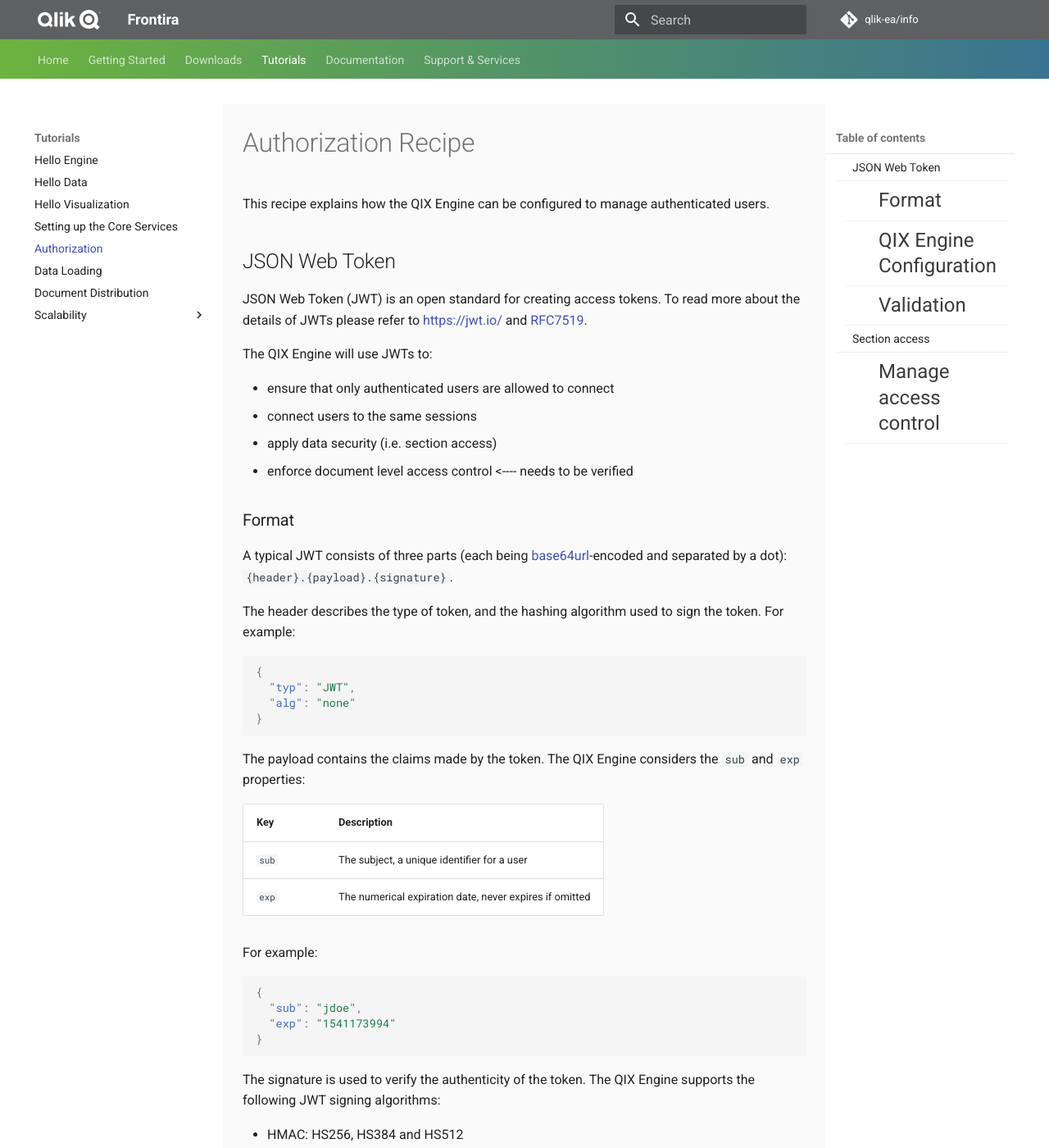
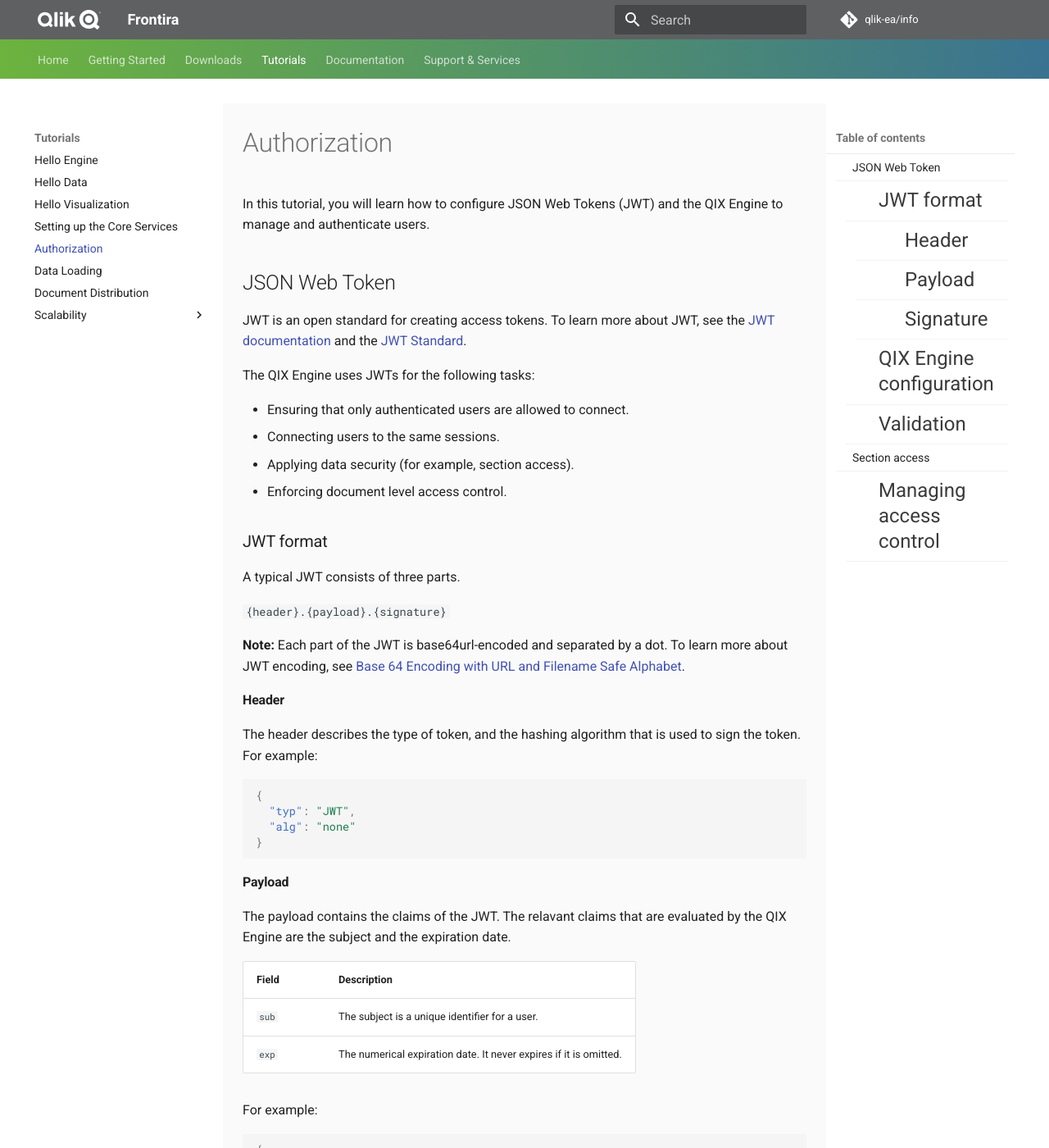
Before and after one commit to qlik-oss/core-website, an MkDocs documentation site: the page built from docs/tutorials/authorization.md, in a window 1280 px wide and 1400 px high. Shown: the whole window at 82% size. Built offline with MkDocs 1.6.1 and Material for MkDocs 9.7.7, drawn with Linux system fonts in a browser that asks for light colours; comment, search, counter and statistics services are not loaded; old or Windows-style settings are respelled for this version of MkDocs; some of the changed text lies outside the part shown.

Commit message:
Documentation authorization tutorial (#145)
* First pass at authorization docs

* Second pass - rewording/organizing content

````diff
--- a/docs/tutorials/authorization.md
+++ b/docs/tutorials/authorization.md
@@ -1,25 +1,33 @@
-# Authorization Recipe
+# Authorization
 
-This recipe explains how the QIX Engine can be configured to manage authenticated users.
+In this tutorial, you will learn how to configure JSON Web Tokens (JWT) and the QIX Engine
+to manage and authenticate users.
 
 ## JSON Web Token
 
-JSON Web Token (JWT) is an open standard for creating access tokens. To read more about the details of JWTs please
-refer to [https://jwt.io/](https://jwt.io/) and [RFC7519](https://tools.ietf.org/html/rfc7519).
+JWT is an open standard for creating access tokens. To learn more about JWT,
+see the [JWT documentation](https://jwt.io/) and the [JWT Standard](https://tools.ietf.org/html/rfc7519).
 
-The QIX Engine will use JWTs to:
+The QIX Engine uses JWTs for the following tasks:
 
-- ensure that only authenticated users are allowed to connect
-- connect users to the same sessions
-- apply data security (i.e. section access)
-- enforce document level access control <---- needs to be verified
+- Ensuring that only authenticated users are allowed to connect.
+- Connecting users to the same sessions.
+- Applying data security (for example, section access).
+- Enforcing document level access control.
 
-### Format
+### JWT format
 
-A typical JWT consists of three parts (each being [base64url](https://tools.ietf.org/html/rfc4648#section-5)-encoded
-and separated by a dot): `{header}.{payload}.{signature}`.
+A typical JWT consists of three parts.
 
-The header describes the type of token, and the hashing algorithm used to sign the token. For example:
+`{header}.{payload}.{signature}`
+
+**Note:** Each part of the JWT is base64url-encoded and separated by a dot.
+To learn more about JWT encoding, see [Base 64 Encoding with URL and Filename Safe Alphabet](https://tools.ietf.org/html/rfc4648#section-5).
+
+#### Header
+
+The header describes the type of token,
+and the hashing algorithm that is used to sign the token. For example:
 
 ```json
 {
@@ -28,12 +36,15 @@
 }
 ```
 
-The payload contains the claims made by the token. The QIX Engine considers the `sub` and `exp` properties:
+#### Payload
 
-| Key | Description |
+The payload contains the claims of the JWT.
+The relavant claims that are evaluated by the QIX Engine are the subject and the expiration date.
+
+| Field | Description |
 | -----|------------|
-| `sub` | The subject, a unique identifier for a user |
-| `exp` | The numerical expiration date, never expires if omitted |
+| `sub` | The subject is a unique identifier for a user. |
+| `exp` | The numerical expiration date. It never expires if it is omitted. |
 
 For example:
 
@@ -44,16 +55,25 @@
 }
 ```
 
-The signature is used to verify the authenticity of the token. The QIX Engine supports the following JWT signing
-algorithms:
+#### Signature
 
-- HMAC: HS256, HS384 and HS512
-- Elliptic curve: ES256, ES384 and ES512
-- RSA: RS256, RS384 and RS512
+The signature is used to verify the authenticity of the token.
+The QIX Engine supports the following JWT signing algorithms:
 
-### QIX Engine Configuration
+| Encryption type | Algorithms |
+| ----            | --------- |
+| HMAC            | HS256, HS384, HS512 |
+| Elliptic curve  | ES256, ES384, ES512 |
+| RSA             | RS256, RS384,  RS512 |
 
-The QIX Engine can be configured to validate JWTs using the following command line parameter:
+To learn more about JWT signatures, see [Signature](https://jwt.io/introduction/#signature).
+
+### QIX Engine configuration
+
+To validate JWTs, you must configure the QIX Engine by specifying
+the JWT enforcement type and the JWT secret in the docker compose file.
+
+The enforcement type is defined as:
 
 `-S ValidateJsonWebTokens=<enforcement type>`
 
@@ -62,13 +82,19 @@
 | Value | Description |
 |---|---|
 | 0 | Not enforced (default) |
-| 1 | Enforce JWT validation; JWT can be either signed or unsigned |
-| 2 | Enforce JWT validation; JWT must be signed |
+| 1 | Enforce JWT validation (JWT can be either signed or unsigned) |
+| 2 | Enforce JWT validation (JWT must be signed) |
 
-HMAC secrets are injected through the command line parameter: `-S JsonWebTokenSecret=<secret>`. Elliptic curve and RSA
-requires a public key (packaged in a `pem` file)  which is set through: `-S JsonWebTokenPath=<path to pem file>`.
+HMAC secrets are injected through the command line parameter:
 
-For example:
+`-S JsonWebTokenSecret=<secret>`
+
+Elliptic curve and RSA secrets are retrieved from a public key,
+stored on a `pem` file.
+
+`-S JsonWebTokenPath=<path to pem file>`
+
+Example:
 
 ```yaml
 version: "3.1"
@@ -82,28 +108,33 @@
 
 ### Validation
 
-The JWT shall be passed to the QIX Engine in the `Authorization` header using the `Bearer` schema:
+The JWT is passed to the QIX Engine in the `Authorization` header using
+the `Bearer` schema, and is validated once the websocket connection is established.
+
 `Authorization: Bearer <token>`
 
-The JWT is validated once the websocket connection is established. In order for validation to be successful, two
+In order for validation to be successful, two
 conditions must be met:
 
-1. the signature must be valid
-1. if the `exp` field exists, the expiry date must not have passed
+1. The signature must be valid.
+1. If the `exp` field exists, then the expiry date must not have passed.
 
-If validation fails, the request is rejected with the `401 Unauthorized` HTTP response code.
+If validation fails, the request is rejected and a `401 Unauthorized` HTTP response code is returned.
 
 ## Section access
 
-[Section access](http://help.qlik.com/en-US/sense/Subsystems/Hub/Content/Scripting/Security/manage-security-with-section-access.htm)
-can be used to segment application data in portions that are only viewable by certain users.
+You can use section access to segment application data so specific
+sections are available only to certain users or groups.
+To learn more about section access, see [Managing security with section access](http://help.qlik.com/en-US/sense/Subsystems/Hub/Content/Scripting/Security/manage-security-with-section-access.htm).
 
-### Manage access control
+### Managing access control
 
-Access control is managed through one (or more) security tables loaded in the same way that the QIX Engine normally
-loads data.
+Access control is managed through one or several security tables loaded
+in the same way that the QIX Engine normally loads data.
 
-For example, the load script below grants regional users access to their respective country data:
+In the example below, the load script grants regional
+users access to their respective country data
+while the admin user has access to all data.
 
 ```none
 section access;
@@ -131,10 +162,8 @@
 ];
 ```
 
-The QIX Engine will use the `sub` field of the JWT and map it to the user names specified in the access table. In the
-example above, note how the `COUNTRY` key connects the access and `Sales` tables and thus declares which portions of
-the data that are visible to the specific user.
-
-In a similar way, groups can be used to segment the application data.
-Please consult the [Qlik Sense help](http://help.qlik.com/en-US/sense/Subsystems/Hub/Content/Scripting/Security/manage-security-with-section-access.htm)
-site for detailed documentation.
+The QIX Engine maps the `sub` field from the JWT to the user names
+that are specified in the section access table.
+In the example above, the section access table is linked to the `Sales` table
+through the `COUNTRY` field value,
+which allows the visiability of row data to be controlled by section access.
````
